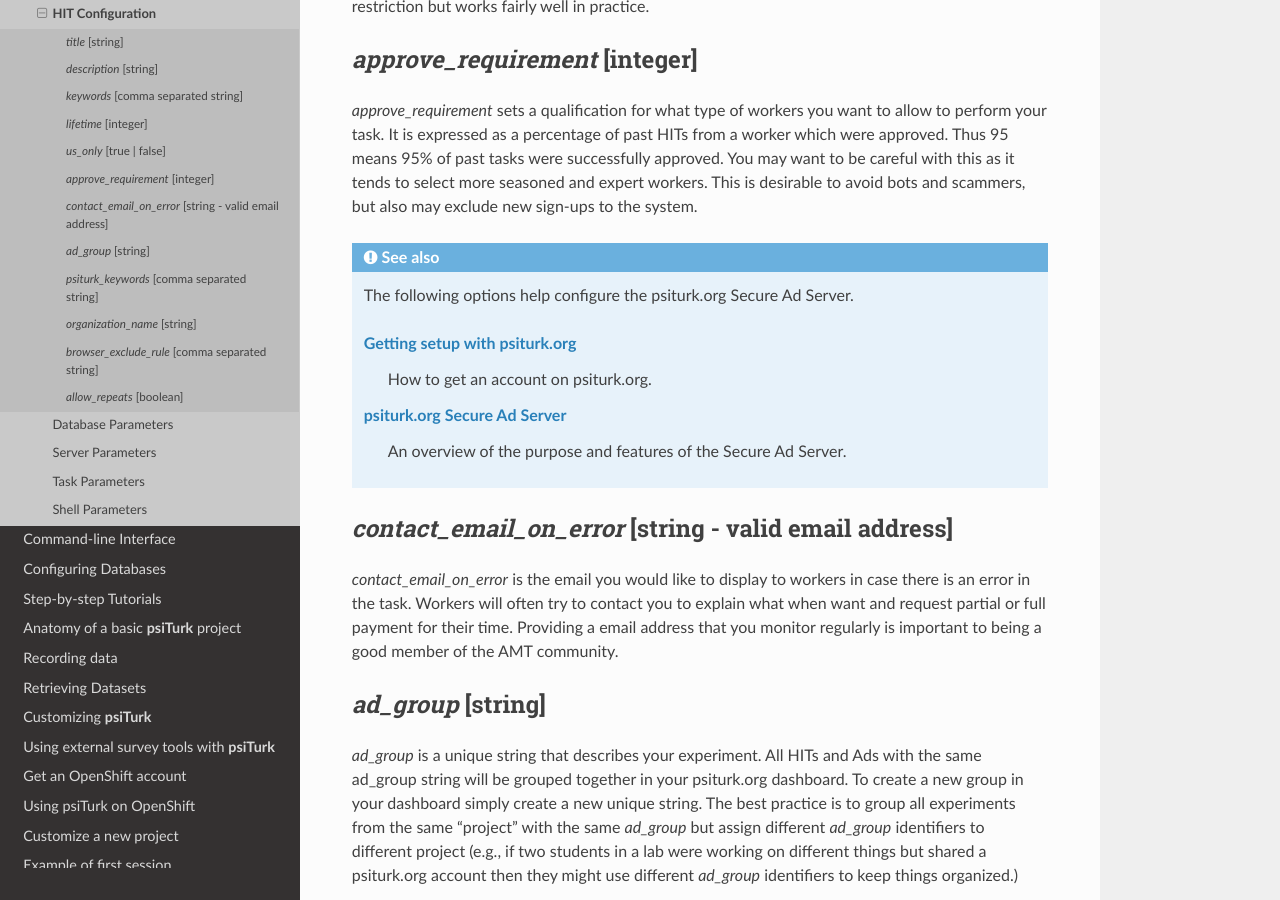
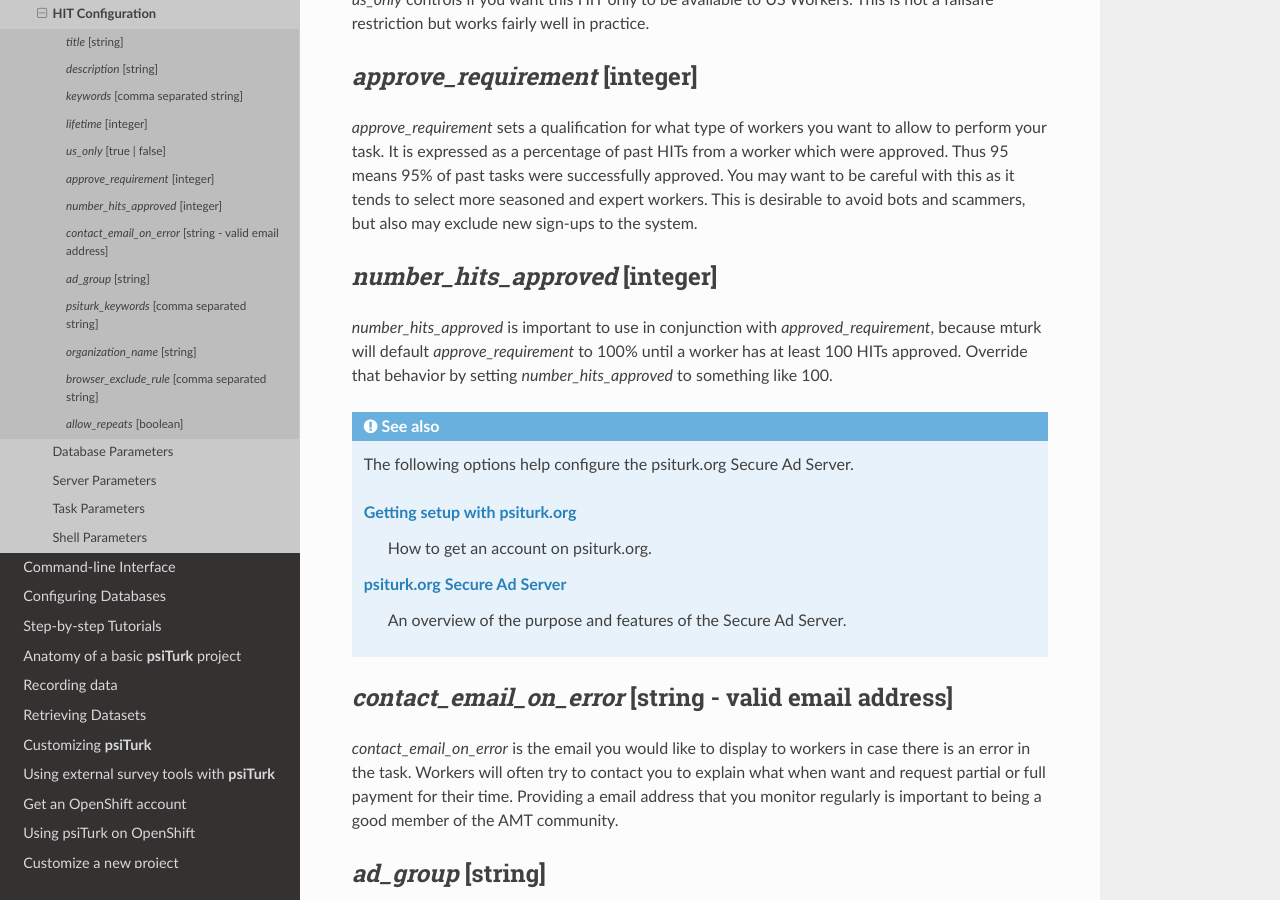
Before and after one commit to NYUCCL/psiTurk, a Sphinx documentation site: the page built from doc/config/hit_configuration.rst, in a window 1280 px wide and 900 px high, scrolled down 1217 px. Built offline with Sphinx 7.4.7 and the Read the Docs theme 2.0.0, drawn with Linux system fonts in a browser that asks for light colours; some of the changed text lies outside the part shown.

Commit message:
add number_hits_approved requirement

```diff
--- a/doc/config/hit_configuration.rst
+++ b/doc/config/hit_configuration.rst
@@ -7,19 +7,20 @@
 
 ::
 
-	[HIT Configuration]
-	title = Stroop task
-	description = Judge the color of a series of words.
-	amt_keywords = Perception, Psychology
-	lifetime = 24
-	us_only = true
-	approve_requirement = 95
-	contact_email_on_error = youremail@gmail.com
-	ad_group = My research project
-	psiturk_keywords = stroop
-	organization_name = New Great University
-	browser_exclude_rule = MSIE, mobile, tablet
-	allow_repeats = false
+    [HIT Configuration]
+    title = Stroop task
+    description = Judge the color of a series of words.
+    amt_keywords = Perception, Psychology
+    lifetime = 24
+    us_only = true
+    approve_requirement = 95
+    number_hits_approved = 0
+    contact_email_on_error = youremail@gmail.com
+    ad_group = My research project
+    psiturk_keywords = stroop
+    organization_name = New Great University
+    browser_exclude_rule = MSIE, mobile, tablet
+    allow_repeats = false
 
 
 `title` [string]
@@ -71,6 +72,11 @@
 expert workers.  This is desirable to avoid bots and scammers, but also
 may exclude new sign-ups to the system.
 
+`number_hits_approved` [integer]
+--------------------------------
+`number_hits_approved` is important to use in conjunction with `approved_requirement`, because
+mturk will default `approve_requirement` to 100% until a worker has at least 100 HITs approved.
+Override that behavior by setting `number_hits_approved` to something like 100.
 
 .. seealso::
 
--- a/doc/configuration.rst
+++ b/doc/configuration.rst
@@ -78,6 +78,7 @@
     lifetime = 24
     us_only = true
     approve_requirement = 95
+    number_hits_approved = 0
     contact_email_on_error = youremail@gmail.com
     ad_group = Default psiTurk Stroop Example
     psiturk_keywords = stroop
```
Also changed, not shown: 3 other files.
